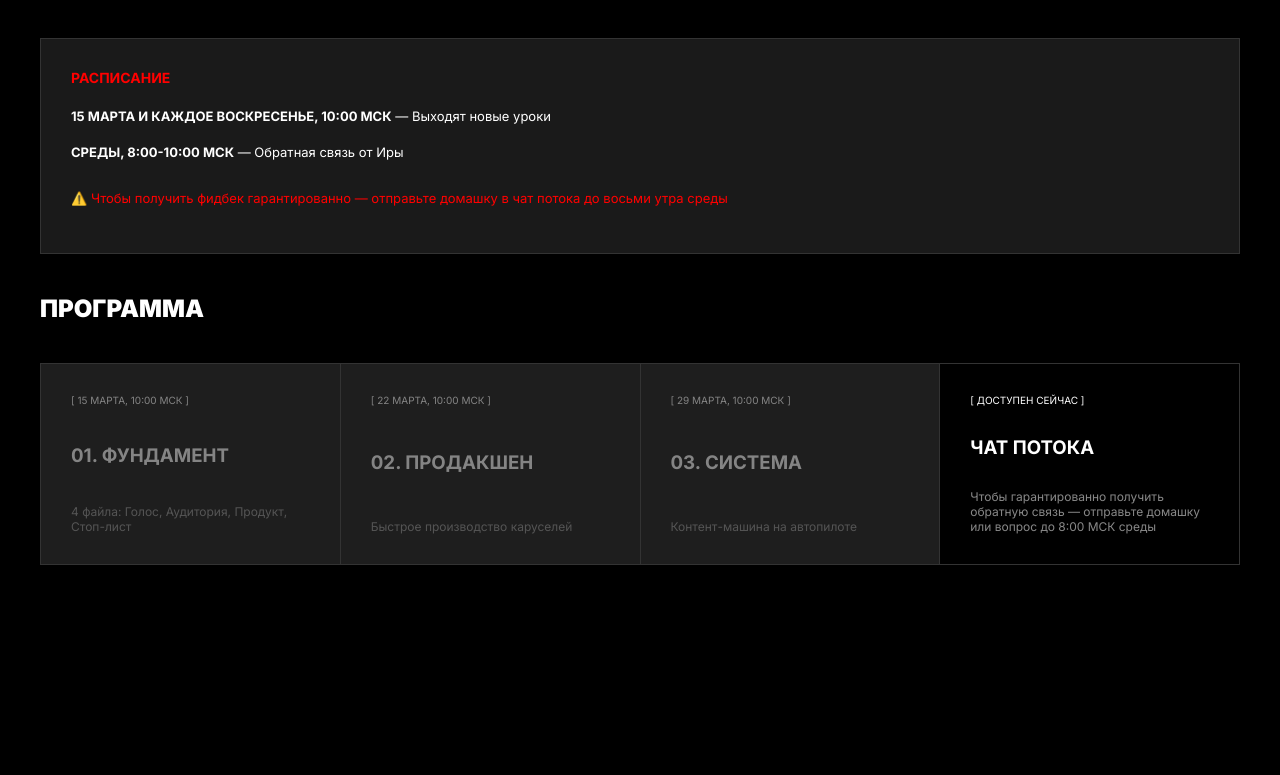
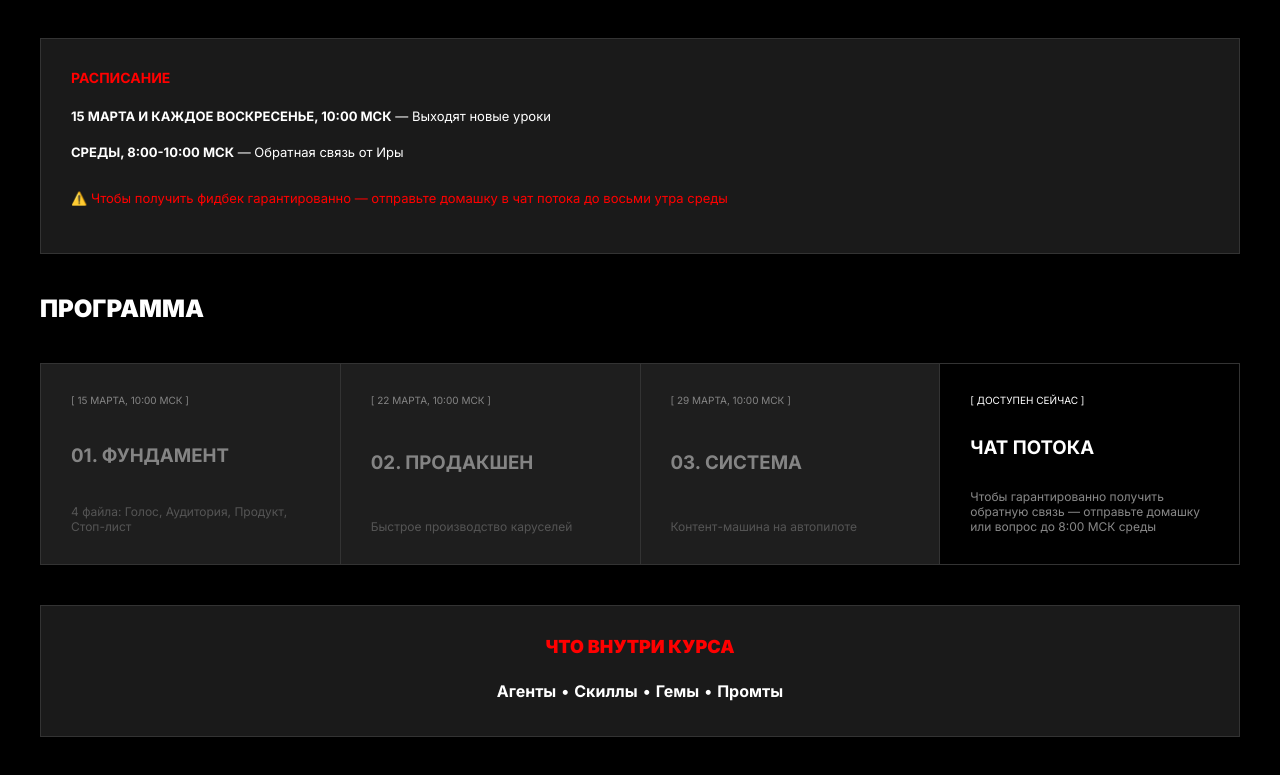
Before and after one commit to makefacktory90-lgtm/karuseli-2, a plain HTML site: page dashboard.html in a window 1280 px wide. Shown: the part 275-1050 px from the top of the page. Before the commit the page ends 880 px from the top, so only its background shows below. Drawn offline with Linux system fonts and the light colour scheme.

Commit message:
Финальные правки перед запуском
- Убран PRO тариф (35000₽)
- Обновлён счётчик слайдов: 8 вместо 9
- Убрана кнопка с агентами с главного лендинга
- Добавлен блок "Что внутри курса" на dashboard
- Исправлен текст про обратную связь

Co-Authored-By: Claude Opus 4.6 <noreply@anthropic.com>

```diff
--- a/dashboard.html
+++ b/dashboard.html
@@ -162,6 +162,15 @@
                 <p>Чтобы гарантированно получить обратную связь — отправьте домашку или вопрос до 8:00 МСК среды</p>
             </div>
         </div>
+
+        <div style="margin-top: 40px; text-align: center;">
+            <div style="background: #1a1a1a; padding: 30px; border: 1px solid #333;">
+                <h3 style="color: var(--accent); margin-bottom: 20px; font-size: 18px; font-weight: 900;">ЧТО ВНУТРИ КУРСА</h3>
+                <p style="font-size: 16px; line-height: 1.8;">
+                    <strong>Агенты</strong> • <strong>Скиллы</strong> • <strong>Гемы</strong> • <strong>Промты</strong>
+                </p>
+            </div>
+        </div>
     </div>
     </div>
 
```
Also changed, not shown: index.html (+0 -4 lines).
